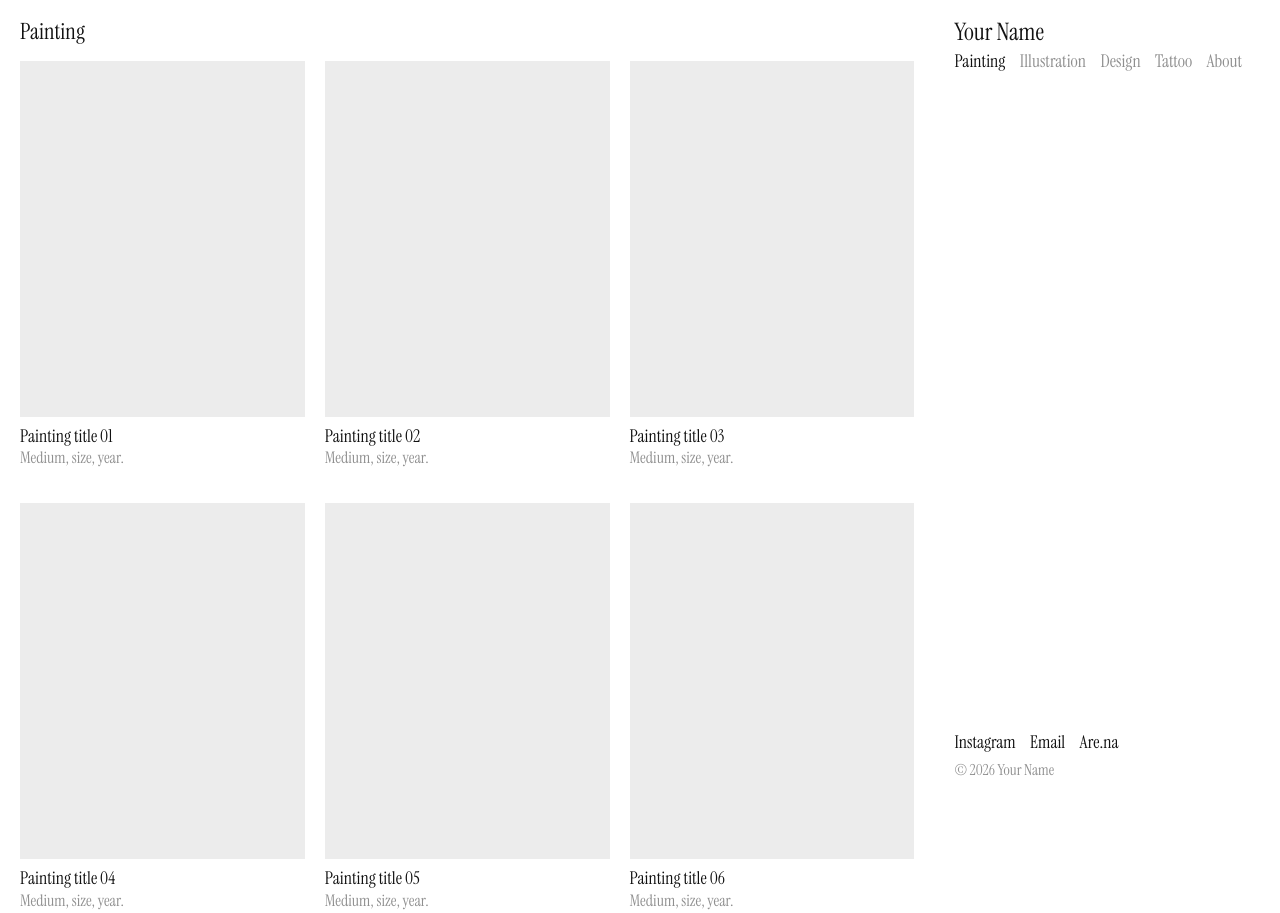
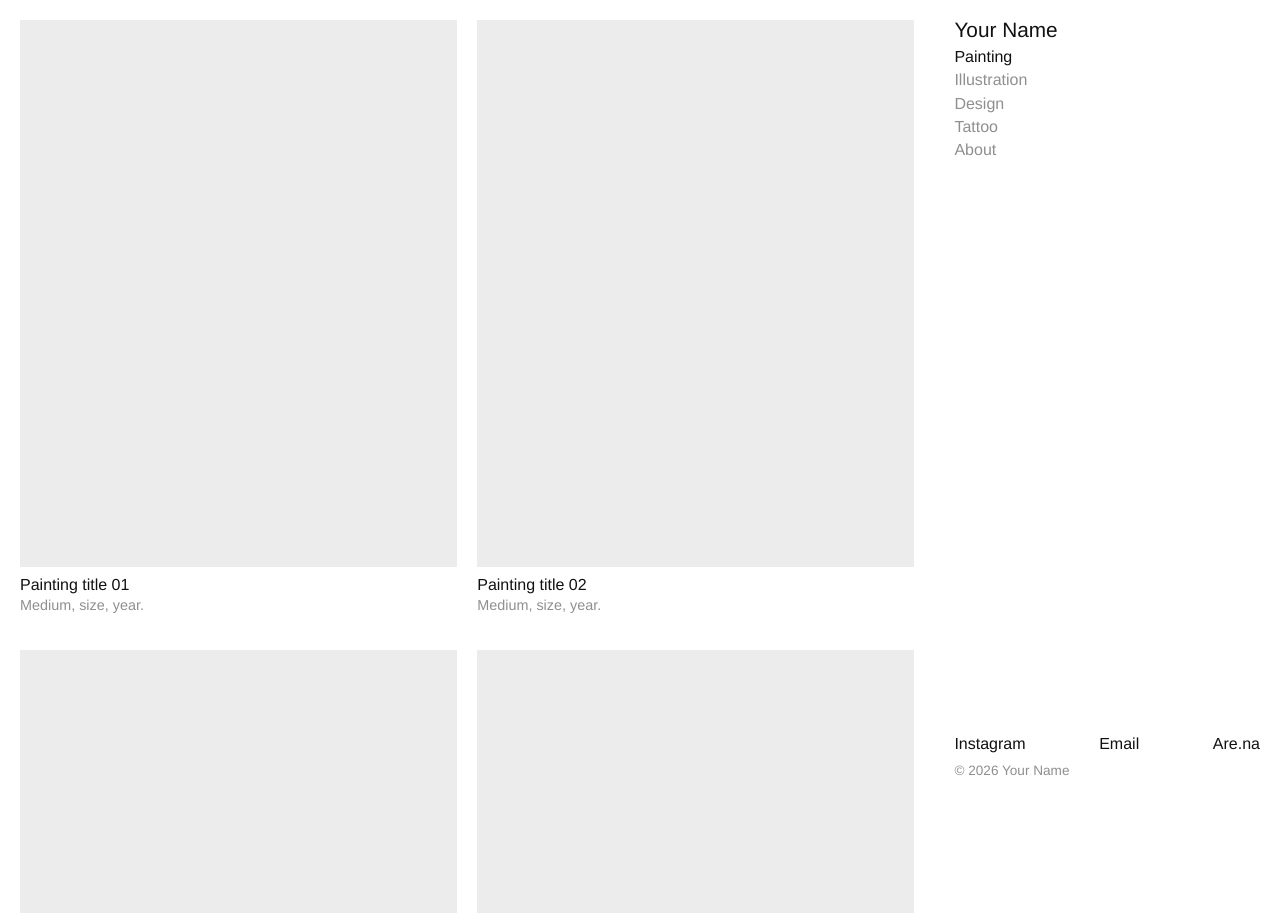
Before and after one commit to jenniferdbkim/Jennifer-Kim, a plain HTML site: page index.html in a window 1280 px wide. Shown: the top 913 px of the page. Drawn offline with Linux system fonts and the light colour scheme.

Commit message:
Update style.css

```diff
--- a/style.css
+++ b/style.css
@@ -6,13 +6,12 @@
   --placeholder: #ececec;
   --gap: 1.25rem;
   --panel-w: clamp(19rem, 27vw, 27rem);   /* width of the right-hand bar */
-  --font: "Instrument Serif", Georgia, "Times New Roman", serif;
+  --font: "Inter Tight", "Helvetica Neue", Arial, sans-serif;
+  --head-weight: 559;                     /* weight for headers */
 }
 
 *, *::before, *::after { box-sizing: border-box; }
-html { scroll-behavior: smooth; }
-@media (prefers-reduced-motion: reduce) { html { scroll-behavior: auto; } }
-body { margin: 0; background: var(--bg); color: var(--ink); font: 1.1rem/1.25 var(--font); }
+body { margin: 0; background: var(--bg); color: var(--ink); font: 1rem/1.3 var(--font); }
 a { color: inherit; text-decoration: none; }
 button { font: inherit; color: inherit; background: none; border: 0; padding: 0; cursor: pointer; }
 p { margin: 0; }
@@ -26,27 +25,37 @@ p { margin: 0; }
 .main { order: 2; padding: 0 var(--gap) var(--gap); display: grid; gap: 4rem; }
 .foot { order: 3; padding: var(--gap); display: grid; gap: 0.5rem; }
 
-.name { font-size: 1.5rem; line-height: 1; }
-.nav, .socials { display: flex; flex-wrap: wrap; gap: 0.2rem 0.9rem; }
+.name { font-size: 1.3rem; line-height: 1; font-weight: var(--head-weight); }
+.nav { display: flex; flex-wrap: wrap; gap: 0.2rem 0.9rem; }
+.socials { display: flex; justify-content: space-between; gap: 0.9rem; }
 .nav a, .socials a { white-space: nowrap; }
-.nav a { color: var(--muted); font-size: 1.1rem; }
+.nav a { color: var(--muted); font-size: 1rem; }
 .nav a:hover, .nav a.is-active { color: var(--ink); }
+.nav a { transition: color 0.15s; }
+.nav a::after { content: "\2192"; display: inline-block; margin-left: 0.4rem; opacity: 0; transform: translateX(-4px); transition: opacity 0.15s, transform 0.15s; }
+.nav a:hover { text-decoration: underline; text-decoration-thickness: 1px; text-underline-offset: 0.25em; }
+.nav a:hover::after { opacity: 1; transform: none; }
 .socials a:hover { text-decoration: underline; }
-.copy { color: var(--muted); font-size: 0.95rem; }
+.copy { color: var(--muted); font-size: 0.85rem; }
 
 /* ---------- Grid ---------- */
-.category { scroll-margin-top: 5rem; }
-.cat-title { font-size: 1.4rem; font-weight: 400; line-height: 1.1; margin: 0 0 1rem; }
+/* One category at a time (JS adds the .js class and shows the current one) */
+.js .category { display: none; }
+.js .category.is-current { display: block; }
+.category .cat-title { position: absolute; width: 1px; height: 1px; overflow: hidden; clip: rect(0 0 0 0); white-space: nowrap; }
+.cat-title { font-size: 1.25rem; font-weight: var(--head-weight); line-height: 1.1; margin: 0 0 1rem; }
 .grid { display: grid; grid-template-columns: repeat(2, minmax(0, 1fr)); gap: 2.25rem var(--gap); }
 .item { margin: 0; }
+.thumb { cursor: zoom-in; transition: opacity 0.2s; }
+.thumb:hover { opacity: 0.85; }
 .thumb { display: block; width: 100%; aspect-ratio: 4 / 5; background: var(--placeholder); overflow: hidden; }
 .thumb img { display: block; width: 100%; height: 100%; object-fit: cover; } /* use "contain" to show the whole piece uncropped */
 .item figcaption { margin-top: 0.5rem; display: grid; gap: 0.1rem; }
 .title { display: block; }
-.desc { display: block; color: var(--muted); font-size: 1rem; line-height: 1.2; }
+.desc { display: block; color: var(--muted); font-size: 0.9rem; line-height: 1.2; }
 
 /* ---------- About ---------- */
-.about-text { max-width: 34rem; font-size: 1.2rem; }
+.about-text { max-width: 34rem; font-size: 1.1rem; }
 .about-text p + p { margin-top: 0.9rem; }
 .portrait { width: 100%; max-width: 22rem; aspect-ratio: 4 / 5; background: var(--placeholder); }
 
@@ -65,8 +74,8 @@ body.lb-open { overflow: hidden; }
 .lb-prev { left: 0.5rem; }
 .lb-next { right: 0.5rem; }
 .lb-info { grid-area: info; padding: var(--gap); }
-.lb-title { font-size: 1.4rem; line-height: 1.1; }
-.lb-desc { color: var(--muted); font-size: 1.05rem; line-height: 1.2; margin-top: 0.3rem; max-width: 15rem; }
+.lb-title { font-size: 1.25rem; line-height: 1.1; font-weight: var(--head-weight); }
+.lb-desc { color: var(--muted); font-size: 0.95rem; line-height: 1.2; margin-top: 0.3rem; max-width: 15rem; }
 
 /* ---------- Desktop: grid left, narrow sticky bar right ---------- */
 @media (min-width: 56rem) {
@@ -78,9 +87,8 @@ body.lb-open { overflow: hidden; }
     position: sticky; top: 0; height: 100vh; height: 100dvh; padding: var(--gap);
   }
   .head { position: static; padding: 0; }
+  .nav { flex-direction: column; gap: 0.15rem; }
   .foot { padding: 0; }
-  .category { scroll-margin-top: var(--gap); }
-  .grid { grid-template-columns: repeat(3, minmax(0, 1fr)); }
   .main.about { grid-template-columns: minmax(0, 22rem) minmax(0, 34rem); gap: 3rem; align-content: start; }
 
   .lightbox[open] { grid-template-columns: 17rem minmax(0, 1fr); grid-template-rows: auto minmax(0, 1fr); grid-template-areas: "bar bar" "info stage"; }
```
